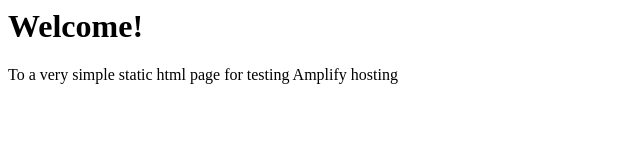
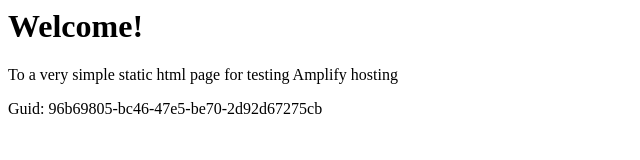
Before and after one commit to aws-aemilia-pdx/Github-PR-Commit-Integration-Test-DoNotTouch-GithubWebhookPreviewCanaryTest-v1-prod-us-west-2, a website: page src/index.html in a window 1280 px wide. Shown: the whole page, without its empty margins (0-640 px from the left). Drawn offline with Linux system fonts and the light colour scheme.

Commit message:
commit from integ tests

```diff
--- a/src/index.html
+++ b/src/index.html
@@ -1,3 +1,5 @@
+
+
 <html lang="en">
 
 <head>
@@ -10,6 +12,6 @@
 <body>
     <h1>Welcome!</h1>
     <p>To a very simple static html page for testing Amplify hosting</p>
-</body>
+    <p>Guid: 96b69805-bc46-47e5-be70-2d92d67275cb</p></body>
 
 </html>
```
